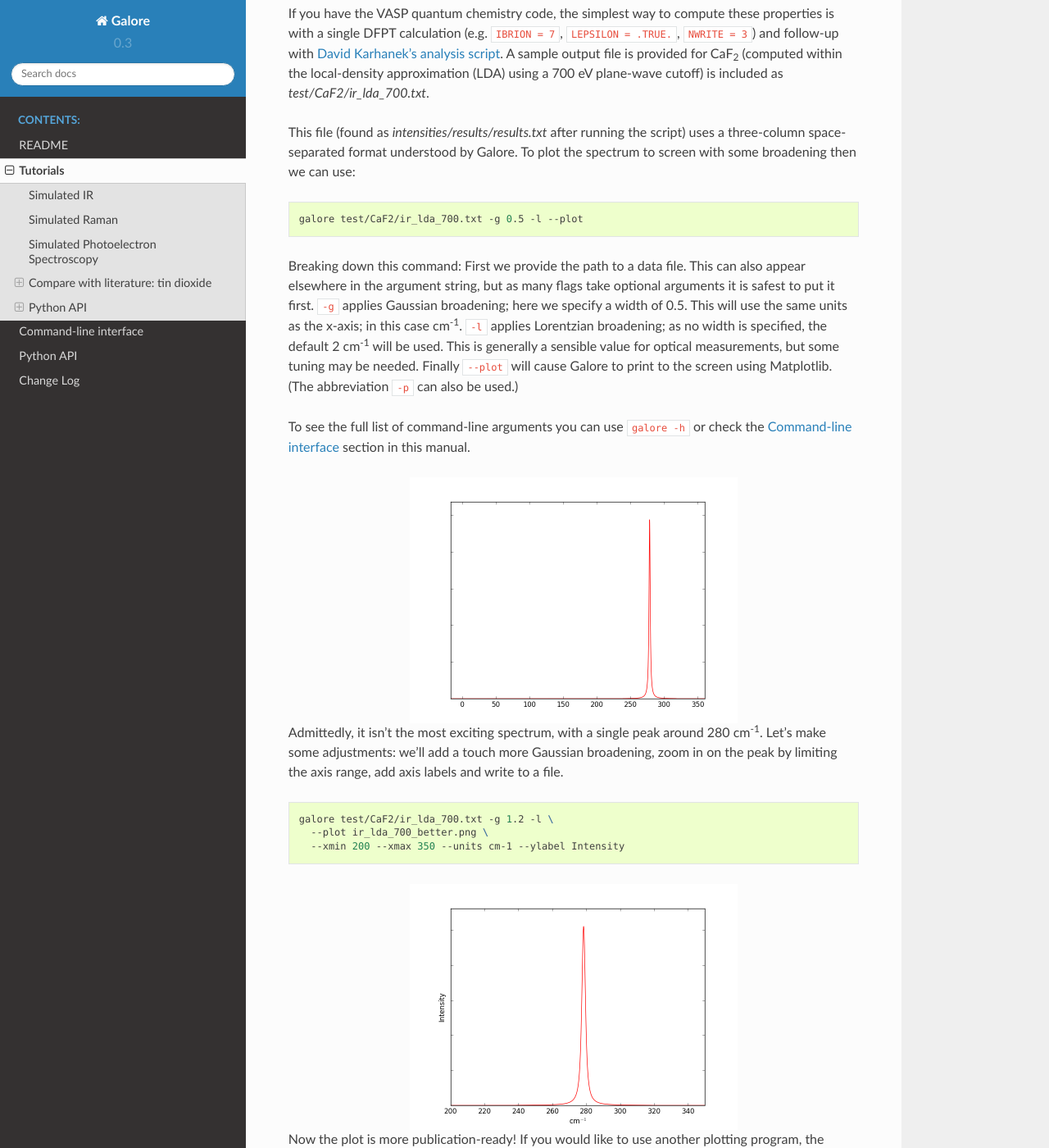
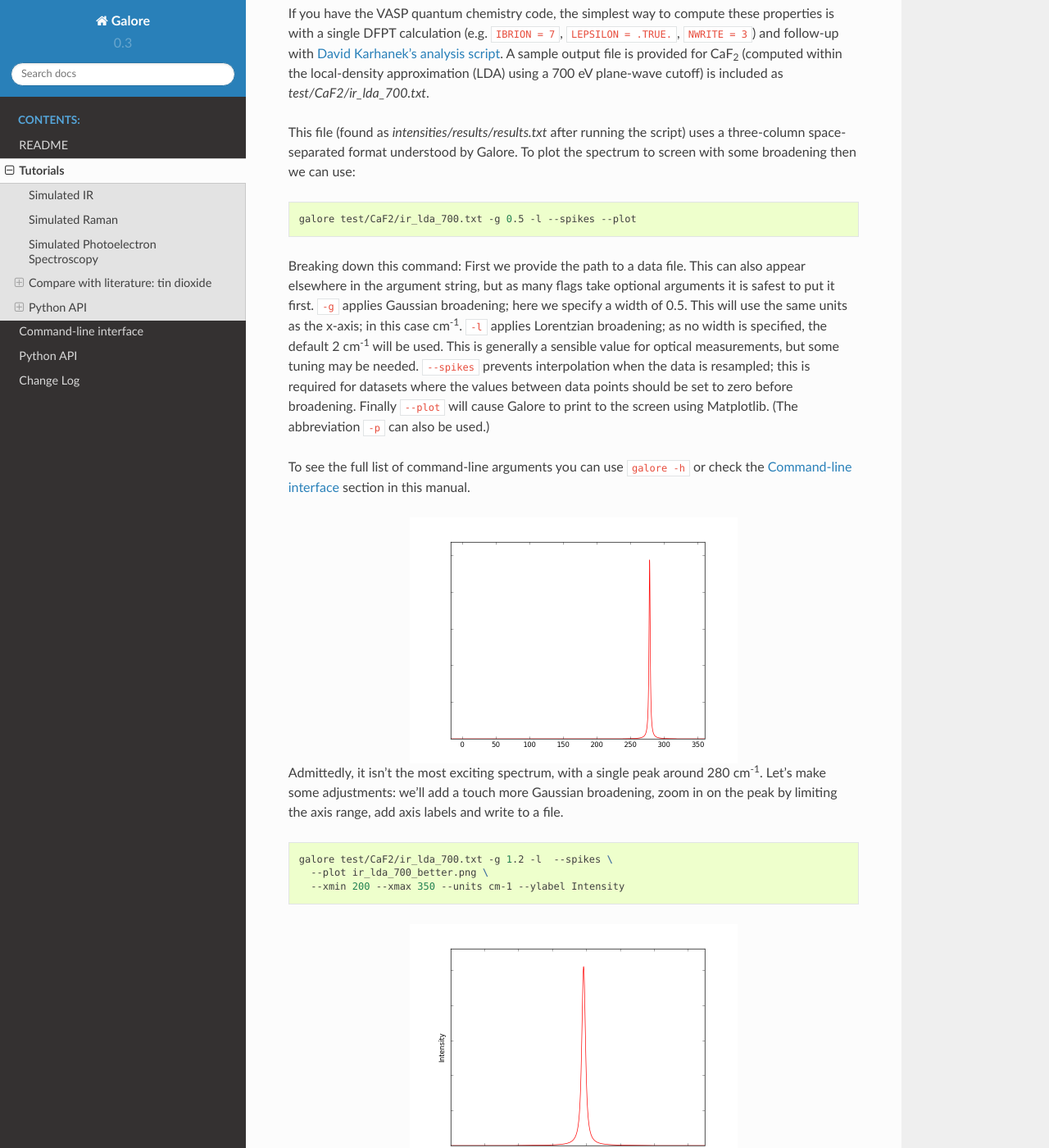
Before and after one commit to SMTG-Bham/galore, a Sphinx documentation site: the page built from docs/source/tutorials.rst, in a window 1280 px wide and 1400 px high, scrolled down 331 px. Shown: the whole window at 82% size. Built offline with Sphinx 7.4.7 and the Read the Docs theme 2.0.0, drawn with Linux system fonts in a browser that asks for light colours; some of the changed text lies outside the part shown.

Commit message:
DOC: Update tutorial for new resampling options

```diff
--- a/docs/source/tutorials.rst
+++ b/docs/source/tutorials.rst
@@ -25,7 +25,7 @@ the spectrum to screen with some broadening then we can use:
 
 .. code-block:: bash
 
-  galore test/CaF2/ir_lda_700.txt -g 0.5 -l --plot
+  galore test/CaF2/ir_lda_700.txt -g 0.5 -l --spikes --plot
 
 Breaking down this command: First we provide the path to a data
 file. This can also appear elsewhere in the argument string, but as
@@ -35,7 +35,11 @@ first. ``-g`` applies Gaussian broadening; here we specify a width of
 `-1`:sup:. ``-l`` applies Lorentzian broadening; as no width is
 specified, the default 2 cm\ `-1`:sup: will be used. This is generally
 a sensible value for optical measurements, but some tuning may be
-needed.  Finally ``--plot`` will cause Galore to print to the screen
+needed.
+``--spikes`` prevents interpolation when the data is resampled;
+this is required for datasets where the values between
+data points should be set to zero before broadening.
+Finally ``--plot`` will cause Galore to print to the screen
 using Matplotlib. (The abbreviation ``-p`` can also be used.)
 
 To see the full list of command-line arguments you can use ``galore
@@ -53,7 +57,7 @@ axis range, add axis labels and write to a file.
 
 .. code-block:: bash
 
-  galore test/CaF2/ir_lda_700.txt -g 1.2 -l \
+  galore test/CaF2/ir_lda_700.txt -g 1.2 -l  --spikes \
     --plot ir_lda_700_better.png \
     --xmin 200 --xmax 350 --units cm-1 --ylabel Intensity
 
@@ -68,14 +72,15 @@ file by simply replacing ``--plot`` with ``--csv``:
 
 .. code-block:: bash
 
-  galore test/CaF2/ir_lda_700.txt -g 1.2 -l --csv --xmin 200 --xmax 350
+  galore test/CaF2/ir_lda_700.txt -g 1.2 -l -k --csv --xmin 200 --xmax 350
 
+(Here we have also replaced ``--spikes`` with its short form ``-k``.)
 This will write a csv file to the standard output as no filename was
 given. We can also write space-separated text data, so for example
 
 .. code-block:: bash
 
-    galore test/CaF2/ir_lda_700.txt -g 1.2 -l --txt ir_CaF2_broadened.txt
+    galore test/CaF2/ir_lda_700.txt -g 1.2 -l -k --txt ir_CaF2_broadened.txt
 
 generates a file with two columns (i.e. energy and broadened intensity).
 
@@ -94,7 +99,7 @@ same way as before:
 
 .. code-block:: bash
 
-    galore test/CaF2/raman_lda_500.dat -g -l --plot --units cm-1 --ylabel Intensity
+    galore test/CaF2/raman_lda_500.dat -g -l -k --plot --units cm-1 --ylabel Intensity
 
 .. image:: figures/raman_lda_500.png
            :alt: Simulated Raman plot for CaF2
```
Also changed, not shown: other parts of docs/source/tutorials.rst (+1 -1 lines).
